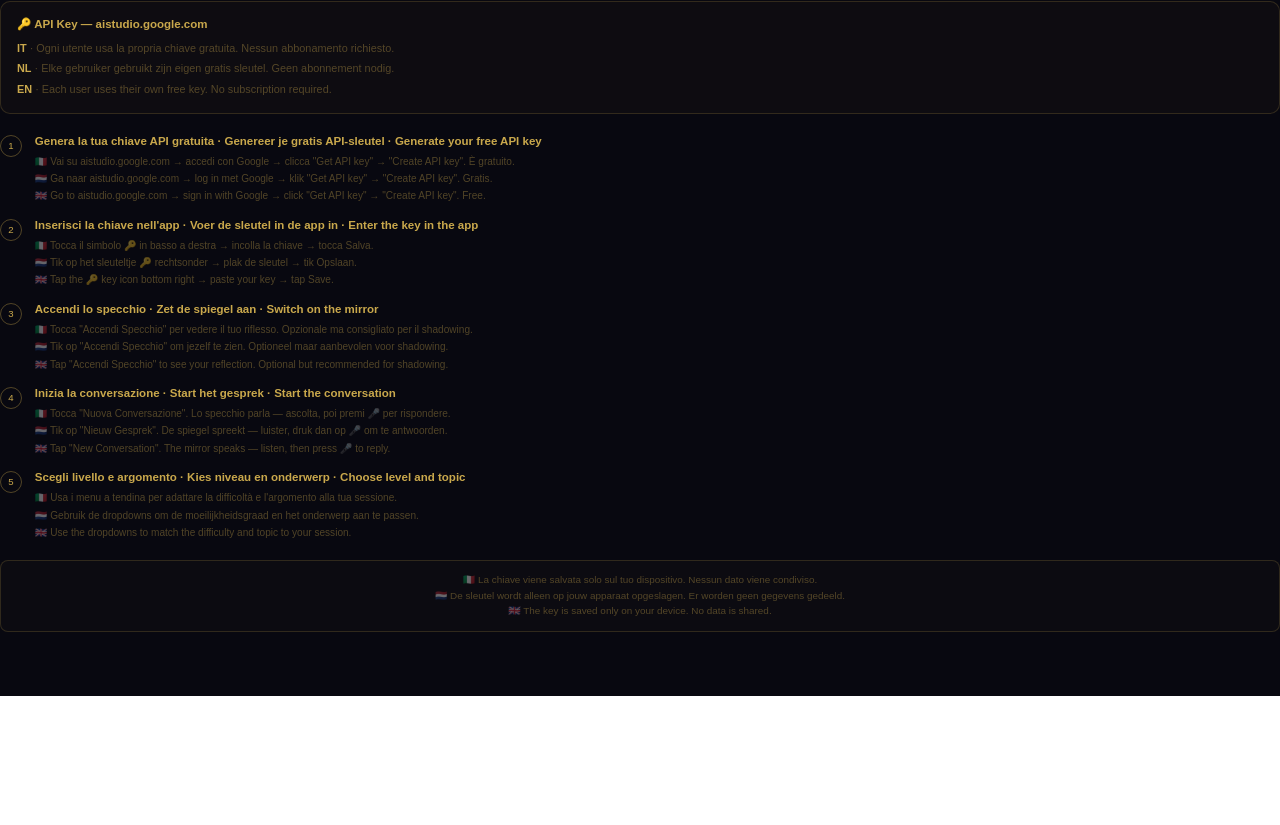
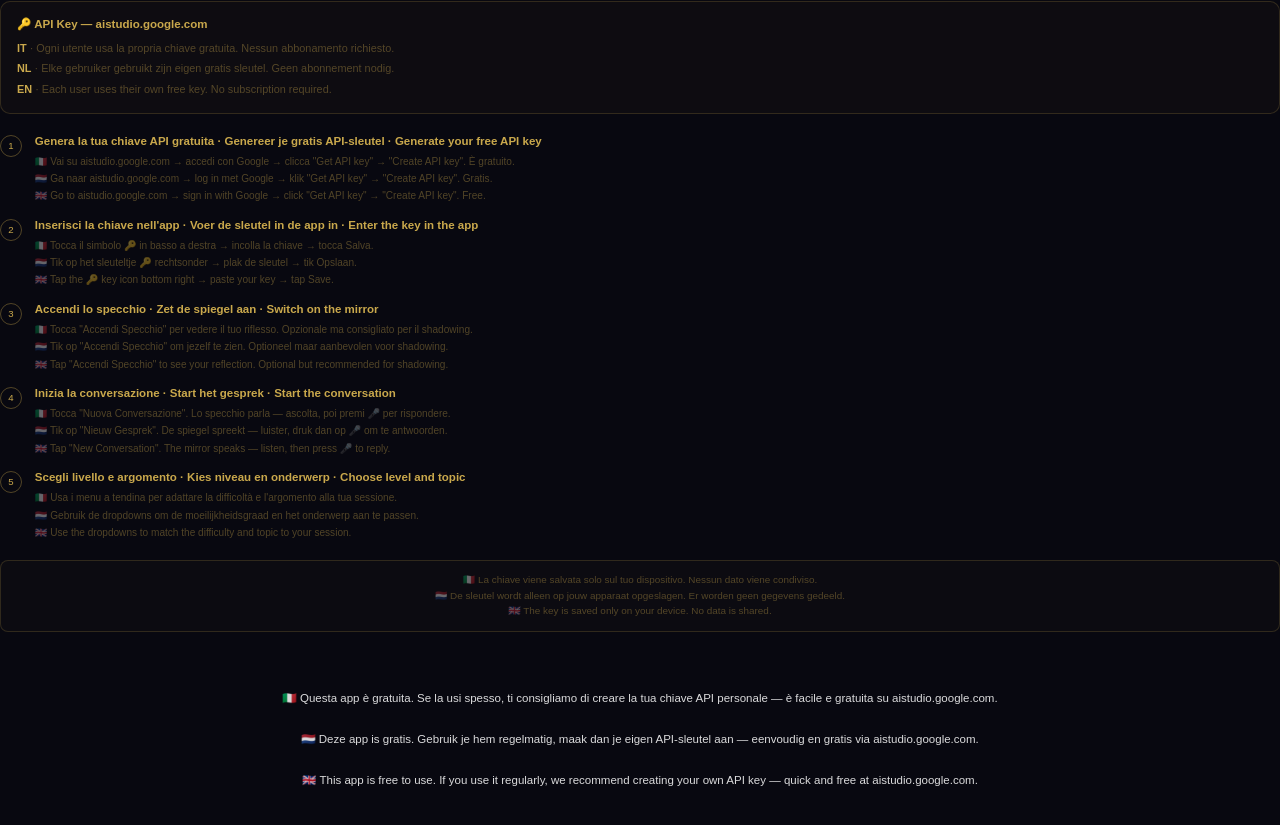
Before and after one commit to Jan-den-Hollander/Specchio-magico-shadowing-, a React (Vite) app: page / in a window 1280 px wide. Shown: the part 1151-1976 px from the top of the page. Before the commit the page ends 1847 px from the top, so only its background shows below. Built offline with nearby package versions, Linux system fonts and the light colour scheme; no server answers.

Commit message:
Add free app notice with API key suggestion
Added multilingual message about API key recommendation.

```diff
--- a/src/App.tsx
+++ b/src/App.tsx
@@ -460,6 +460,18 @@
         )}
       </AnimatePresence>
       <GuidaSection accentColor="#c9a84c" />
+      <div style={{
+  textAlign: 'center',
+  padding: '1.5rem 1rem 2rem',
+  fontSize: '0.72rem',
+  lineHeight: 1.8,
+  color: 'white',
+  opacity: 0.85,
+}}>
+  🇮🇹 Questa app è gratuita. Se la usi spesso, ti consigliamo di creare la tua chiave API personale — è facile e gratuita su aistudio.google.com.<br /><br />
+  🇳🇱 Deze app is gratis. Gebruik je hem regelmatig, maak dan je eigen API-sleutel aan — eenvoudig en gratis via aistudio.google.com.<br /><br />
+  🇬🇧 This app is free to use. If you use it regularly, we recommend creating your own API key — quick and free at aistudio.google.com.
+</div>
     </div>
   );
 }
```
